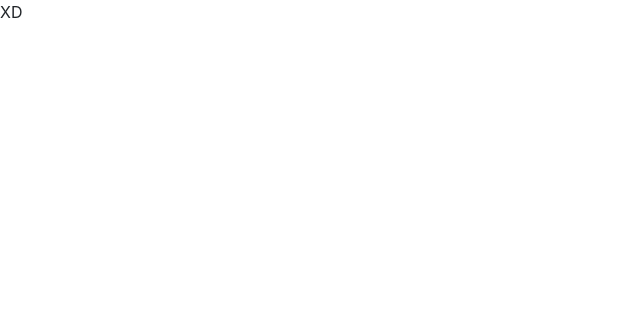
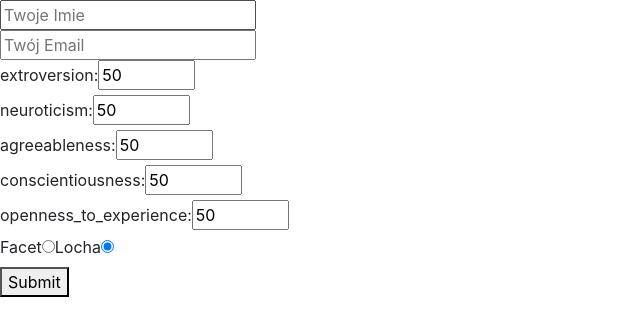
Before and after one commit to allgreed/big-pairing, a React app in the folder front/: page / in a window 1280 px wide. Shown: the top 336 px of the page, without its empty margins (0-640 px from the left). Built offline with nearby package versions, Linux system fonts and the light colour scheme; the HTML template or start-up script is replaced by a standard one.

Commit message:
Added a lot of formik

```diff
--- a/front/src/frontend/view/Main.tsx
+++ b/front/src/frontend/view/Main.tsx
@@ -1,19 +1,86 @@
 import 'bootstrap/dist/css/bootstrap.css';
 import '../css/Main.css';
 import React from "react";
+import {Formik, FormikProps} from "formik";
 
 
 export class Main
     extends React.Component<{}, {}> {
 
+    bigFive = ["extroversion", "neuroticism", "agreeableness", "conscientiousness", "openness_to_experience"];
 
     constructor(props: {}) {
         super(props);
+    }
 
+    createSlider(props: FormikProps<any>, value: string) {
+        return <span key={value}><label>{value}:</label><input
+            type="number"
+            onChange={props.handleChange}
+            value={props.values[value]}
+            min={0}
+            max={100}
+            onBlur={props.handleBlur}
+            name={value}
+        /><br/></span>
     }
 
     // eslint-disable-next-line @typescript-eslint/no-explicit-any
     render(): any {
-        return <div>{'XD'}</div>;
+
+        return <Formik
+            initialValues={{
+                name: '', email: '', sex: 'Female',
+                ...Object.fromEntries(this.bigFive.map((x: any) => [x, 50]))
+            }}
+            onSubmit={(values: any, actions: any) => {
+                setTimeout(() => {
+                    alert(JSON.stringify(values, null, 2));
+                    actions.setSubmitting(false);
+                }, 1000);
+            }}
+        >
+            {(props: any) => (
+                <form onSubmit={props.handleSubmit}>
+                    <input
+                        type="text"
+                        onChange={props.handleChange}
+                        placeholder={'Twoje Imie'}
+                        onBlur={props.handleBlur}
+                        value={props.values.name}
+                        name="name"
+                    /><br/>
+                    <input
+                        type="email"
+                        onChange={props.handleChange}
+                        placeholder={'Twój Email'}
+                        onBlur={props.handleBlur}
+                        value={props.values.email}
+                        name="email"
+                    /><br/>
+                    {this.bigFive.map(x => this.createSlider(props, x))}
+
+                    <label>Facet</label><input
+                        type="radio"
+                        name="sex"
+                        value="Male"
+                        checked={props.values.sex === "Male"}
+                        onChange={props.handleChange}
+                    />
+                    <label>Locha</label><input
+                        type="radio"
+                        name="sex"
+                        value="Female"
+                        checked={props.values.sex === "Female"}
+                        onChange={props.handleChange}
+                    /><br/>
+
+
+
+                    {props.errors.name && <div id="feedback">{props.errors.name}</div>}
+                    <button type="submit">Submit</button>
+                </form>
+            )}
+        </Formik>
     }
 }
--- a/front/webpack.config.js
+++ b/front/webpack.config.js
@@ -5,6 +5,7 @@ const HtmlWebpackPlugin = require('html-webpack-plugin');
 const common = x => ({
   ...x,
   resolve: {
+    modules: ["src", "node_modules"],
     extensions: ['.js', '.ts', '.tsx']
   },
   module: {
@@ -35,7 +36,7 @@ const frontend = common({
   },
   devServer: {
     contentBase: path.join(__dirname, 'dist'),
-    compress: true,
+    compress: false,
     port: 9000
   },
   plugins: [new HtmlWebpackPlugin()]
```
Also changed, not shown: front/package.json (+19 -19 lines), 1 other file (tests, documents, lock files or other folders).
